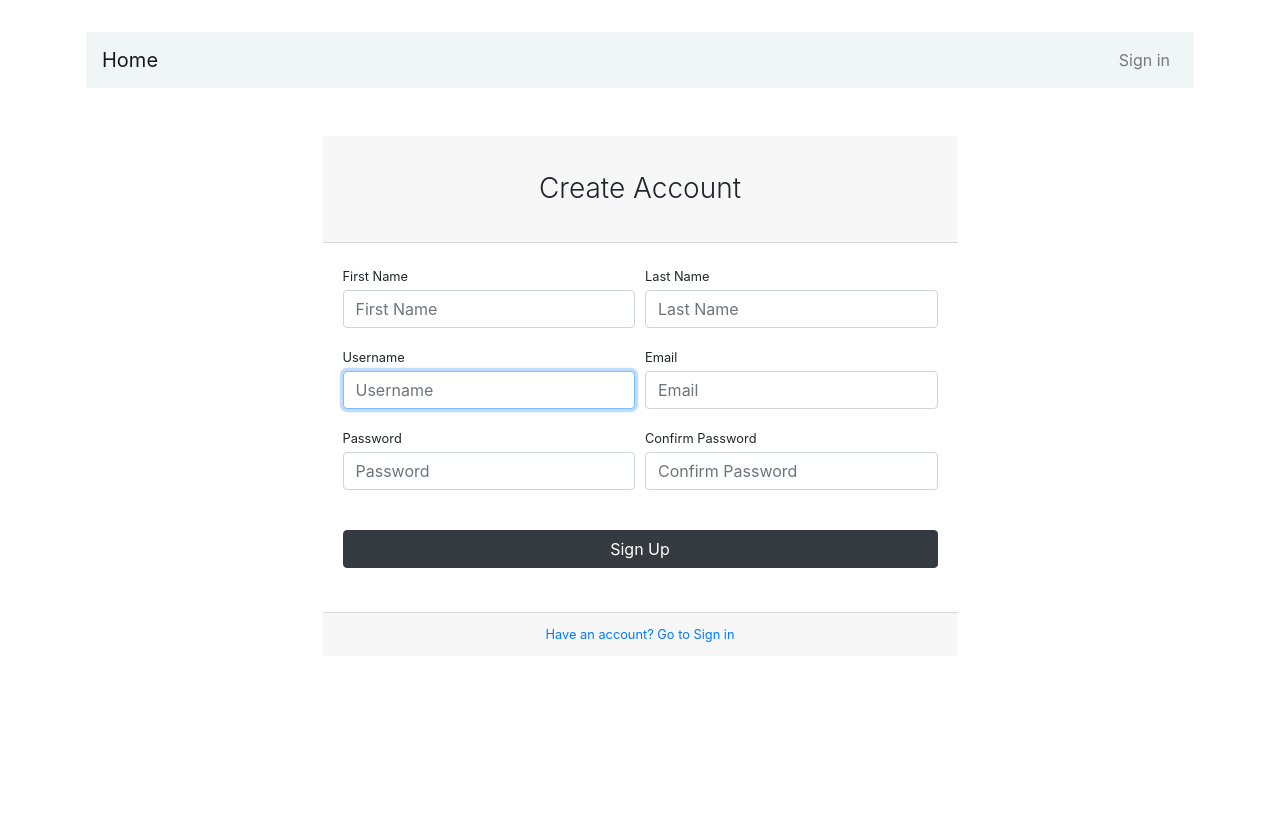
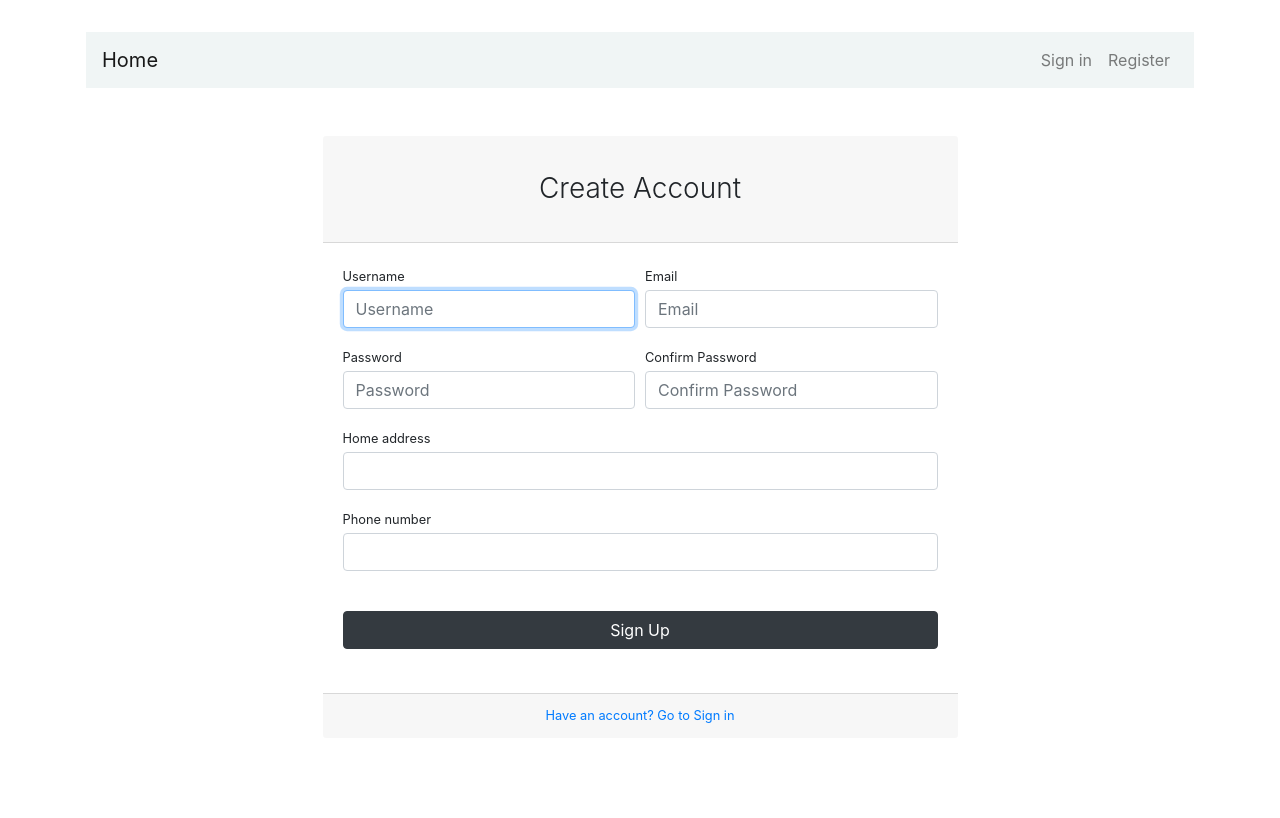
Before and after one commit to nekosantk/django-gis-user-map, a Django app: page /register/ in a window 1280 px wide. Before the commit the page ends 642 px from the top, so only its background shows below. Run offline with Django 4.2, Linux system fonts and the light colour scheme; some libraries are stand-ins or nearby versions.

Commit message:
Added register button to navbar and fixed build file
Added a register button to the navbar for unauthenticated users.
Updated the Github actions workflow file to pass tests.

```diff
--- a/app/templates/base.html
+++ b/app/templates/base.html
@@ -29,6 +29,7 @@
                     <a href="{% url 'logout' %}" class="nav-item nav-link">Logout</a>
                   {% else %}
                     <a href="{% url 'login' %}" class="nav-item nav-link">Sign in</a>
+                    <a href="{% url 'user-register' %}" class="nav-item nav-link">Register</a>
                   {% endif %}
 
                 </div>
--- a/app/templates/register.html
+++ b/app/templates/register.html
@@ -24,20 +24,6 @@
                                         </button>
                                     </div>
                                 {% endif %}
-                                <div class="form-row">
-                                    <div class="col-md-6">
-                                        <div class="form-group">
-                                            <label class="small mb-1">First Name</label>
-                                            {{ form.first_name }}
-                                        </div>
-                                    </div>
-                                    <div class="col-md-6">
-                                        <div class="form-group">
-                                            <label class="small mb-1">Last Name</label>
-                                            {{ form.last_name }}
-                                        </div>
-                                    </div>
-                                </div>
                                 <div class="form-row">
                                     <div class="col-md-6">
 		                                <div class="form-group">
@@ -68,6 +54,22 @@
                                         </div>
                                     </div>
                                 </div>
+                                <div class="form-row">
+                                    <div class="col-md-12">
+		                                <div class="form-group">
+		                                	<label class="small mb-1">Home address</label>
+		                                    {{ form.home_address }}
+		                                </div>
+		                            </div>
+                                </div>
+                                <div class="form-row">
+                                    <div class="col-md-12">
+		                                <div class="form-group">
+		                                	<label class="small mb-1">Phone number</label>
+		                                    {{ form.phone_number }}
+		                                </div>
+		                            </div>
+                                </div>
                                 <div class="form-group mt-4 mb-0">
                                     <button type="submit" class="col-md-12 btn btn-dark">Sign Up</button><br><br>
                                 </div>
--- a/app/usermap/forms.py
+++ b/app/usermap/forms.py
@@ -4,21 +4,6 @@ from .models import CustomUser
 
 
 class RegisterForm(UserCreationForm):
-    # fields we want to include and customize in our form
-    first_name = forms.CharField(max_length=100,
-                                 required=True,
-                                 widget=forms.TextInput(
-                                     attrs={
-                                         'placeholder': 'First Name',
-                                         'class': 'form-control',
-                                     }))
-    last_name = forms.CharField(max_length=100,
-                                required=True,
-                                widget=forms.TextInput(
-                                    attrs={
-                                        'placeholder': 'Last Name',
-                                        'class': 'form-control',
-                                    }))
     username = forms.CharField(max_length=100,
                                required=True,
                                widget=forms.TextInput(
@@ -50,16 +35,26 @@ class RegisterForm(UserCreationForm):
                                         'data-toggle': 'password',
                                         'id': 'password',
                                     }))
+    home_address = forms.CharField(required=True,
+                             widget=forms.TextInput(
+                                 attrs={
+                                     'class': 'form-control'
+                                 }))
+    phone_number = forms.CharField(required=True,
+                             widget=forms.TextInput(
+                                 attrs={
+                                     'class': 'form-control'
+                                 }))
 
     class Meta:
         model = CustomUser
         fields = [
-            'first_name',
-            'last_name',
             'username',
             'email',
             'password1',
-            'password2'
+            'password2',
+            'home_address',
+            'phone_number'
         ]
 
 
@@ -89,7 +84,22 @@ class LoginForm(AuthenticationForm):
 
 
 class UpdateUserForm(forms.ModelForm):
+    username = forms.CharField(required=True,
+                             widget=forms.TextInput(
+                                 attrs={
+                                     'class': 'form-control'
+                                 }))
     email = forms.EmailField(required=True,
+                             widget=forms.TextInput(
+                                 attrs={
+                                     'class': 'form-control'
+                                 }))
+    home_address = forms.CharField(required=True,
+                             widget=forms.TextInput(
+                                 attrs={
+                                     'class': 'form-control'
+                                 }))
+    phone_number = forms.CharField(required=True,
                              widget=forms.TextInput(
                                  attrs={
                                      'class': 'form-control'
@@ -101,6 +111,5 @@ class UpdateUserForm(forms.ModelForm):
             'username',
             'email',
             'home_address',
-            'phone_number',
-            'location'
+            'phone_number'
         ]
```
Also changed, not shown: .github/workflows/main.yml.
